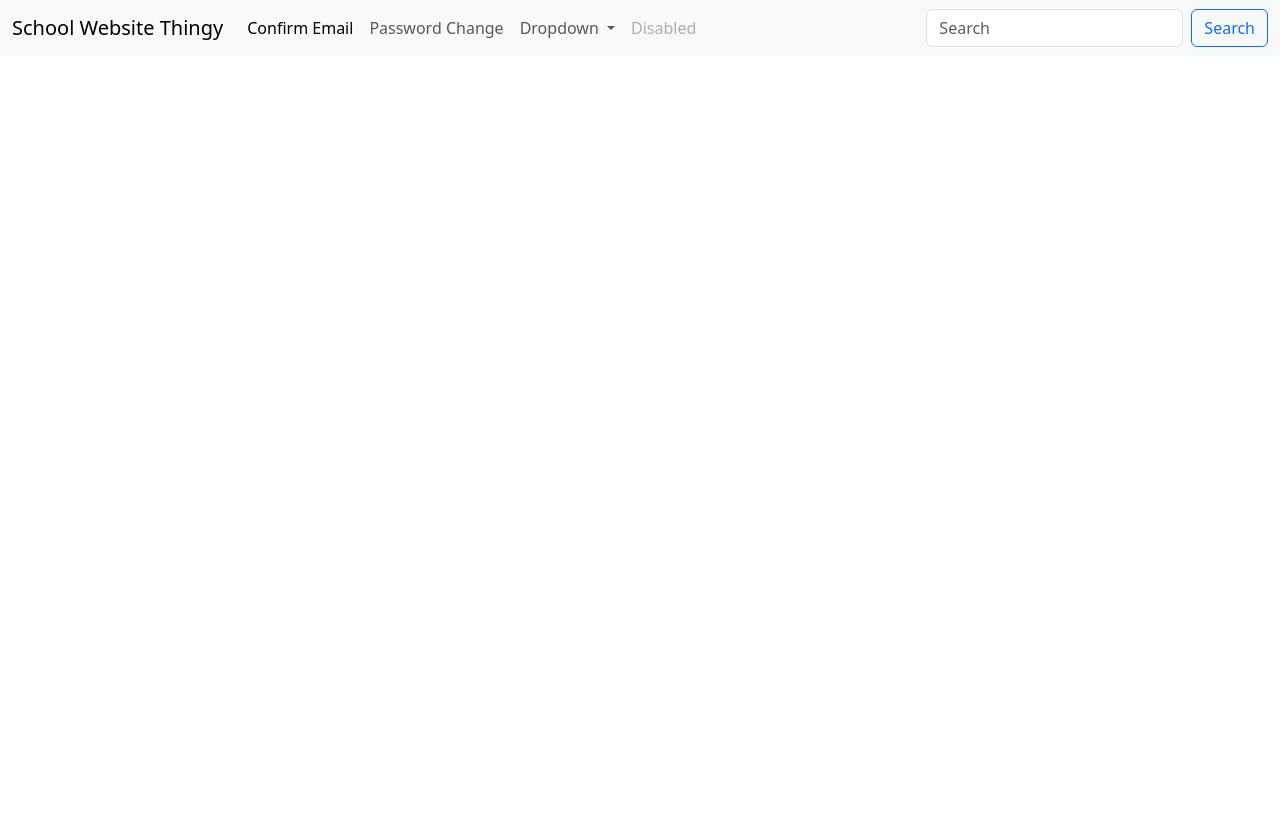
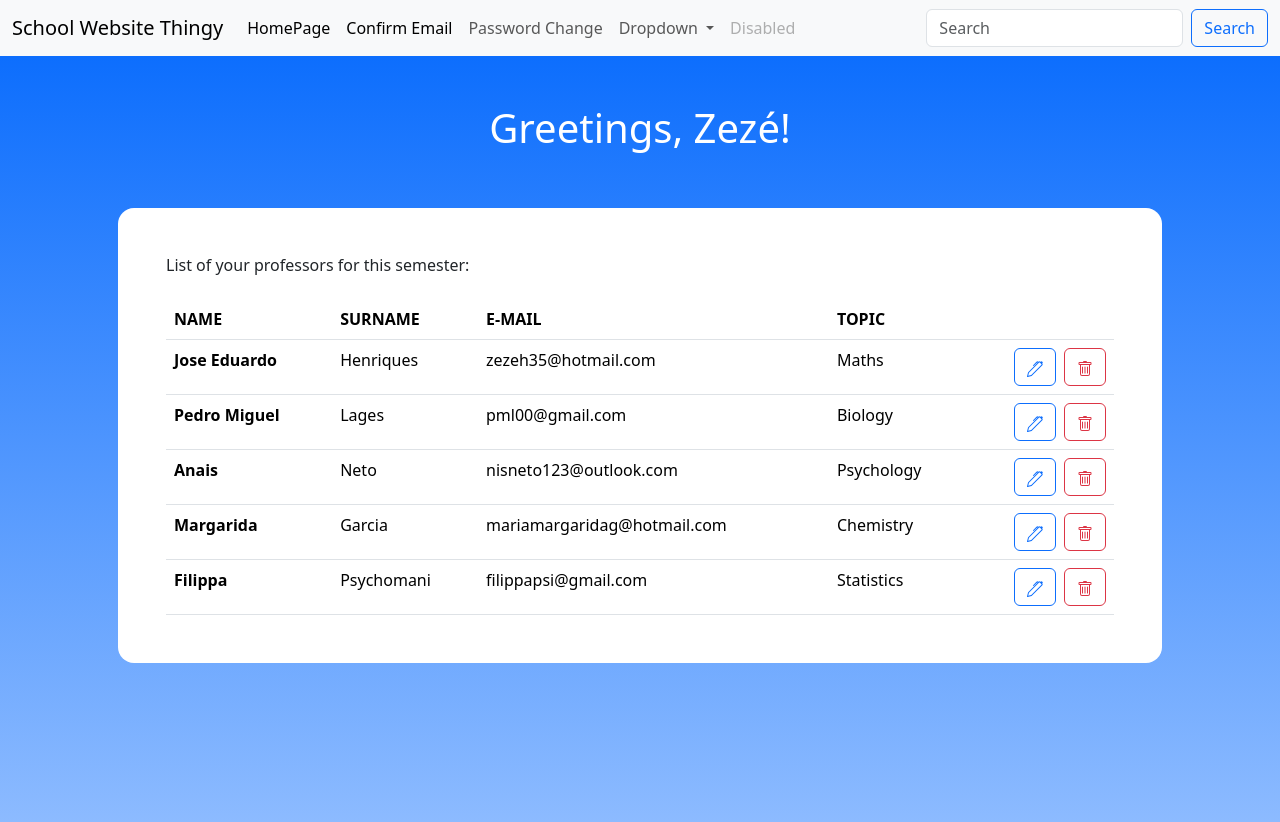
Before and after one commit to Zeze35H/Proyecto, a Vue app in the folder Proyecto/: page /home_page in a window 1280 px wide. Shown: the top 822 px of the page. Before the commit the page ends 800 px from the top, so only its background shows below. Built offline with nearby package versions, Linux system fonts and the light colour scheme.

Commit message:
homepage view

```diff
--- a/Proyecto/src/App.vue
+++ b/Proyecto/src/App.vue
@@ -16,6 +16,11 @@ import Login from './components/Login.vue'
 
       <div class="collapse navbar-collapse" id="navbarSupportedContent">
         <ul class="navbar-nav me-auto mb-2 mb-lg-0">
+
+          <!-- HOMEPAGE -->
+          <li class="nav-item">
+            <a class="nav-link active" aria-current="page" href="/home_page">HomePage</a>
+          </li>
 
           <!-- CONFIRM EMAIL -->
           <li class="nav-item">
--- a/Proyecto/src/assets/main.css
+++ b/Proyecto/src/assets/main.css
@@ -1,47 +1,26 @@
-/* html, body {
-  margin: 0;
-  height: 100%;
-} */
-
-
 nav + section  {
   min-height: 100vh;
 }
 
 
+.gradient-custom-1 {
+  /* fallback for old browsers */
+  background: rgba(13,110,253,1);
 
-/* @import './base.css';
+  /* Chrome 10-25, Safari 5.1-6 */
+  background: -webkit-linear-gradient(to bottom, rgba(13,110,253,1), rgb(146, 190, 255));
 
-#app {
-  max-width: 1280px;
-  margin: 0 auto;
-  padding: 2rem;
-  font-weight: normal;
+  /* W3C, IE 10+/ Edge, Firefox 16+, Chrome 26+, Opera 12+, Safari 7+ */
+  background: linear-gradient(to bottom, rgba(13,110,253,1), rgb(146, 190, 255))
 }
 
-a,
-.green {
-  text-decoration: none;
-  color: hsla(160, 100%, 37%, 1);
-  transition: 0.4s;
-  padding: 3px;
+table td,
+table th {
+  text-overflow: ellipsis;
+  white-space: nowrap;
+  overflow: hidden;
 }
-
-@media (hover: hover) {
-  a:hover {
-    background-color: hsla(160, 100%, 37%, 0.2);
-  }
+tbody td {
+  font-weight: 500;
+  color: #999999;
 }
-
-@media (min-width: 1024px) {
-  body {
-    display: flex;
-    place-items: center;
-  }
-
-  #app {
-    display: grid;
-    grid-template-columns: 1fr 1fr;
-    padding: 0 2rem;
-  }
-} */
--- /dev/null
+++ b/Proyecto/src/components/HomePage.vue
@@ -0,0 +1,103 @@
+<script>
+import { ref } from 'vue'
+import UserDataService from "../services/UserDataService.js";
+
+export default {
+  data() {
+    return {
+      username: "Zezé",
+      master_student: true,
+      table_contents: [
+        { first_name: 'Jose Eduardo', last_name: 'Henriques', email: 'zezeh35@hotmail.com', subject: 'Maths' },
+        { first_name: 'Pedro Miguel', last_name: 'Lages', email: 'pml00@gmail.com', subject: 'Biology' },
+        { first_name: 'Anais', last_name: 'Neto', email: 'nisneto123@outlook.com', subject: 'Psychology' },
+        { first_name: 'Margarida', last_name: 'Garcia', email: 'mariamargaridag@hotmail.com', subject: 'Chemistry' },
+        { first_name: 'Filippa', last_name: 'Psychomani', email: 'filippapsi@gmail.com', subject: 'Statistics' },
+      ]
+    };
+  },
+};
+
+</script>
+
+<template>
+  <section class="gradient-custom-1 h-100 p-3 py-md-5 py-xl-8">
+    <div class="container px-5">
+      <div class="col-12 ">
+
+        <!-- GREETING -->
+        <div class="d-flex justify-content-center text-white text-center">
+          <div class="col-12 col-xl-9 mb-5">
+            <h1>Greetings, {{ username }}!</h1>
+          </div>
+        </div>
+
+        <!-- TABLE DIV -->
+        <div class="card border-0 rounded-4">
+          <div class="card-body p-3 p-md-4 p-xl-5">
+
+            <!-- TABLE MESSAGE -->
+            <div class="pb-3">
+              <h6>List of your professors for this semester:</h6>
+            </div>
+            <div class="table-responsive bg-white">
+              <table class="table mb-0">
+
+                <!-- TABLE HEAD -->
+                <thead>
+                  <tr>
+                    <th scope="col">NAME</th>
+                    <th scope="col">SURNAME</th>
+                    <th scope="col">E-MAIL</th>
+                    <th v-if="!master_student" scope="col">SUBJECT</th>
+                    <th v-if="master_student" scope="col">TOPIC</th>
+                    <th v-if="master_student" scope="col"></th>
+                  </tr>
+                </thead>
+
+                <!-- TABLE BODY -->
+                <tbody>
+                  <tr v-for="({ first_name, last_name, email, subject }, index) in table_contents">
+                    <th scope="row">{{ first_name }}</th>
+                    <td>{{ last_name }}</td>
+                    <td>{{ email }}</td>
+                    <td>{{ subject }}</td>
+
+                    <!-- MASTER STUDENT ACTION BUTTONS -->
+                    <td v-if="master_student">
+                      <div class="d-flex justify-content-end">
+
+                        <!-- EDIT BUTTON -->
+                        <button type="button" class="btn btn-outline-primary me-2">
+                          <svg xmlns="http://www.w3.org/2000/svg" width="16" height="16" fill="currentColor"
+                            class="bi bi-pen" viewBox="0 0 16 16">
+                            <path
+                              d="m13.498.795.149-.149a1.207 1.207 0 1 1 1.707 1.708l-.149.148a1.5 1.5 0 0 1-.059 2.059L4.854 14.854a.5.5 0 0 1-.233.131l-4 1a.5.5 0 0 1-.606-.606l1-4a.5.5 0 0 1 .131-.232l9.642-9.642a.5.5 0 0 0-.642.056L6.854 4.854a.5.5 0 1 1-.708-.708L9.44.854A1.5 1.5 0 0 1 11.5.796a1.5 1.5 0 0 1 1.998-.001m-.644.766a.5.5 0 0 0-.707 0L1.95 11.756l-.764 3.057 3.057-.764L14.44 3.854a.5.5 0 0 0 0-.708z">
+                            </path>
+                          </svg>
+                        </button>
+
+                        <!-- DELETE BUTTON -->
+                        <button type="button" class="btn btn-outline-danger">
+                          <svg xmlns="http://www.w3.org/2000/svg" width="16" height="16" fill="currentColor"
+                            class="bi bi-trash" viewBox="0 0 16 16">
+                            <path
+                              d="M5.5 5.5A.5.5 0 0 1 6 6v6a.5.5 0 0 1-1 0V6a.5.5 0 0 1 .5-.5m2.5 0a.5.5 0 0 1 .5.5v6a.5.5 0 0 1-1 0V6a.5.5 0 0 1 .5-.5m3 .5a.5.5 0 0 0-1 0v6a.5.5 0 0 0 1 0z">
+                            </path>
+                            <path
+                              d="M14.5 3a1 1 0 0 1-1 1H13v9a2 2 0 0 1-2 2H5a2 2 0 0 1-2-2V4h-.5a1 1 0 0 1-1-1V2a1 1 0 0 1 1-1H6a1 1 0 0 1 1-1h2a1 1 0 0 1 1 1h3.5a1 1 0 0 1 1 1zM4.118 4 4 4.059V13a1 1 0 0 0 1 1h6a1 1 0 0 0 1-1V4.059L11.882 4zM2.5 3h11V2h-11z">
+                            </path>
+                          </svg>
+                        </button>
+                      </div>
+                    </td>
+                  </tr>
+                </tbody>
+              </table>
+            </div>
+          </div>
+        </div>
+      </div>
+    </div>
+  </section>
+</template>
--- a/Proyecto/src/router.js
+++ b/Proyecto/src/router.js
@@ -31,6 +31,12 @@ const routes =  [
     name: "password_change",
     component: () => import("./components/PasswordChange.vue")
   },
+  {
+    path: "/home_page",
+    alias: "/home_page",
+    name: "home_page",
+    component: () => import("./components/HomePage.vue")
+  },
 ];
 
 const router = createRouter({
```
